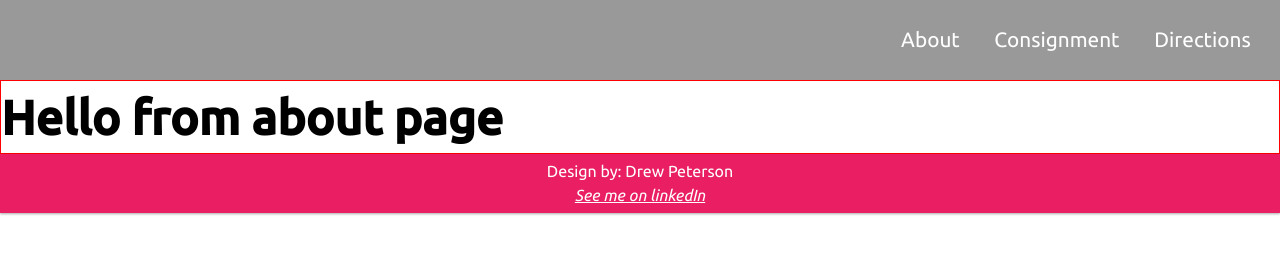
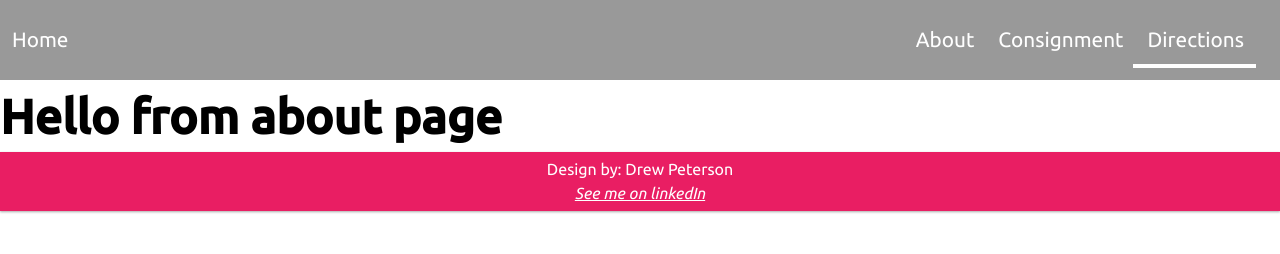
Before and after one commit to drew-peterson/pacifica-coffee-wholesale, a website: page public/index.html at #/about in a window 1280 px wide. Drawn offline with Linux system fonts and the light colour scheme.

Commit message:
moving bar works need need to set it

```diff
--- a/public/scss/layout/about/_about.scss
+++ b/public/scss/layout/about/_about.scss
@@ -1,4 +1,3 @@
 #about {
   margin-top: 10vh;
-  @include debug;
 }
--- a/public/scss/layout/navigation/_desktop-nav.scss
+++ b/public/scss/layout/navigation/_desktop-nav.scss
@@ -11,21 +11,62 @@
   left: 0;
   z-index: 10;
 
-  div {
+  .nav-container {
     width: 100%;
-    display: flex;
-    justify-content: flex-end;
     padding-right: $mlg;
-  }
+  } // end of nav-container
 
   li {
     color: white;
-    padding: $sm;
+    padding: $med $mlg / 2;
     font-size: 1.3rem;
     cursor: pointer;
   }
 
-  li + li {
-    margin-left: $mlg;
+
+  .bar-wrap {
+    display: flex;
+    justify-content: flex-end;
+    position: relative;
   }
-}
+  // hover bar ================================
+
+  .bar {
+    display: block;
+    background: $white;
+    height: 4px;
+    width: 122.54px;
+    position: absolute;
+    bottom: $xs;
+    right: 0;
+
+    transition: all 0.5s ease;
+  }
+
+  li:nth-child(1){
+    &:hover {
+      & ~ span {
+        margin-right: 16.8rem;
+        width: 84.625px;
+      }
+    }
+  }
+   li:nth-child(2){
+    &:hover {
+      & ~ span {
+        margin-right: 7.7rem;
+        width: 151px;
+      }
+    }
+  }
+   li:nth-child(3){
+    &:hover {
+      & ~ span {
+        margin-right: 0;
+        width: 122.54px;
+      }
+    }
+  }
+
+  // ================================
+} // end of desktop nav
--- a/public/views/navigation/index.html
+++ b/public/views/navigation/index.html
@@ -1,7 +1,12 @@
 <ul id="desktopNav">
-  <div>
-    <li>About</li>
-    <li>Consignment</li>
-    <li>Directions</li>
+
+  <div><li ui-sref='index'>Home</li></div>
+  <div class="nav-container">
+    <div class="bar-wrap">
+      <li ui-sref='about'>About</li>
+      <li>Consignment</li>
+      <li>Directions</li>
+      <span class= "bar"></span>
+    </div>
   </div>
 </ul>
```
Also changed, not shown: public/css/application.css, 1 other file.
